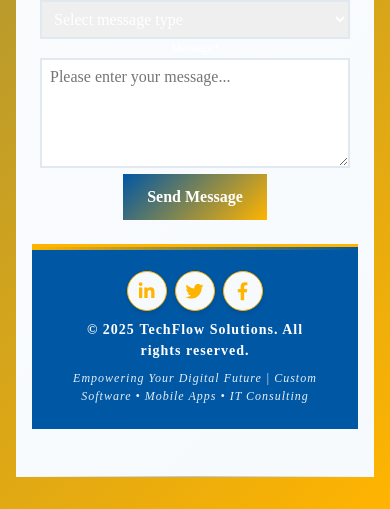
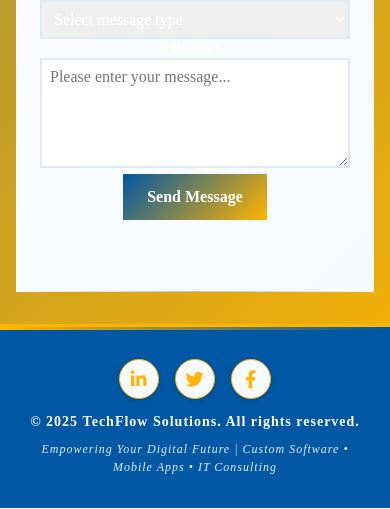
Before and after one commit to VCWVL/wede5020-poe-LUBOMBUYU, a plain HTML site: page contact.html in a window 390 px wide. Shown: the part 2400-2909 px from the top of the page. Drawn offline with nearby package versions, Linux system fonts and the light colour scheme.

Commit message:
Update responsive images and documentation for submission

```diff
--- a/contact.html
+++ b/contact.html
@@ -28,17 +28,6 @@
               integrity="sha256-p4NxAoJBhIIN+hmNHrzRCf9tD/miZyoHS5obTRR9BMY="
               crossorigin=""/>
         <script src="js/head.js"></script>  <!-- Dynamic head generation script -->
-        <script src="js/navigation.js"></script>    <!-- Navigation highlighting script -->
-        <script src="js/address.js"></script>       <!-- Dynamic address loading -->
-        <script src="js/footer.js"></script>    <!-- Dynamic footer generation -->
-        <script src="js/top.js"></script>   <!-- Scroll-to-top button functionality -->
-        <script src="js/validation.js"></script> <!-- Client-side form validation -->
-        <script src="js/contact-form.js"></script> <!-- Contact form submission handling -->
-        <!-- Leaflet JS for interactive maps -->
-        <script src="https://unpkg.com/leaflet@1.9.4/dist/leaflet.js"
-                integrity="sha256-20nQCchB9co0qIjJZRGuk2/Z9VM+kNiyxNV1lvTlZBo="
-                crossorigin=""></script>
-        <script src="js/maps.js"></script> <!-- Interactive maps initialization -->
     </head>
 
 <body class="contact-page">
@@ -187,8 +176,40 @@
         </form>
     </section>
 
+    </section> <!-- close .contact so footer is outside the boxed area -->
+ <!-- ================= Footer Section ================= -->
+    <!-- Site footer with social media links and company info - specific to contact page -->
+    <footer class="footer">
+        <div class="footer-content">
+            <div class="social-media">
+                <a href="https://linkedin.com/company/techflow-solutions" target="_blank" rel="noopener" aria-label="Connect with us on LinkedIn">
+                    <i class="fab fa-linkedin-in"></i>
+                </a>
+                <a href="https://twitter.com/techflow_sa" target="_blank" rel="noopener" aria-label="Follow us on Twitter">
+                    <i class="fab fa-twitter"></i>
+                </a>
+                <a href="https://facebook.com/techflow.solutions" target="_blank" rel="noopener" aria-label="Follow us on Facebook">
+                    <i class="fab fa-facebook-f"></i>
+                </a>
+            </div>
+            <div class="footer-info">
+                <p>&copy; 2025 <strong>TechFlow Solutions</strong>. All rights reserved.</p>
+                <p>Empowering Your Digital Future | Custom Software • Mobile Apps • IT Consulting</p>
+            </div>
+        </div>
+    </footer>
+
+    <!-- ================= JavaScript Files ================= -->
+    <!-- Scripts loaded at end of body for optimal performance -->
+    <script src="js/navigation.js"></script>    <!-- Navigation highlighting script -->
+    <script src="js/address.js"></script>       <!-- Dynamic address loading -->
+    <script src="js/top.js"></script>   <!-- Scroll-to-top button functionality -->
+    <script src="js/validation.js"></script> <!-- Client-side form validation -->
+    <script src="js/contact-form.js"></script> <!-- Contact form submission handling -->
+    <!-- Leaflet JS for interactive maps -->
+    <script src="https://unpkg.com/leaflet@1.9.4/dist/leaflet.js"
+            integrity="sha256-20nQCchB9co0qIjJZRGuk2/Z9VM+kNiyxNV1lvTlZBo="
+            crossorigin=""></script>
+    <script src="js/maps.js"></script> <!-- Interactive maps initialization -->
 </body>
-<!-- ================= Footer Section ================= -->
-<!-- Site footer with social media links and company info - dynamically loaded -->
-<footer class="footer"></footer>
 </html>
--- a/css/contact.css
+++ b/css/contact.css
@@ -1,3 +1,21 @@
+/* Contact Page Body Styles */
+body.contact-page {
+    margin: 0;
+    padding: 0;
+    scroll-behavior: smooth;
+    min-height: 100vh;
+    display: flex;
+    flex-direction: column;
+}
+
+body.contact-page > * {
+    flex-shrink: 0;
+}
+
+body.contact-page footer.footer {
+    margin-top: auto;
+}
+
 /* Contact Section - Enhanced Modern Design */
 .contact {
     background: linear-gradient(135deg, var(--bg-white) 0%, var(--bg-light) 100%);
@@ -599,6 +617,47 @@
         height: 200px;
     }
 }
+/* Footer Styles */
+/* Replace the problematic full-viewport footer rules with a flexible sticky footer */
+footer.footer {
+  width: 100%;
+  left: 0;
+  right: 0;
+  background-color: #0057a3;
+  color: #fff;
+  text-align: center;
+  padding: 2rem 0;
+  margin: 0;
+  box-sizing: border-box;
+  position: relative; /* keeps footer in normal flow; body.contact-page uses flex so margin-top:auto still works */
+}
+
+/* constrain and center the footer's inner content */
+footer.footer .footer-content {
+  max-width: 1200px;
+  margin: 0 auto;
+  padding: 0 1.5rem;
+  box-sizing: border-box;
+  display: flex;
+  flex-direction: column;
+  align-items: center;
+  gap: 0.75rem;
+}
+
+/* keep link and icon styles */
+footer.footer p,
+footer.footer a {
+  color: #fff;
+  text-decoration: none;
+}
+
+footer.footer .social-media {
+  display: flex;
+  gap: 1rem;
+  align-items: center;
+  justify-content: center;
+}
+
 
 /* High Contrast Mode Support */
 @media (prefers-contrast: high) {
--- a/js/head.js
+++ b/js/head.js
@@ -15,6 +15,7 @@ document.addEventListener('DOMContentLoaded', function () {
     const metaViewport = '<meta name="viewport" content="width=device-width, initial-scale=1.0">';
     const title = document.title || 'TechFlow Solutions';
     const metaDescription = document.querySelector('meta[name="description"]') ? '' : '<meta name="description" content="TechFlow Solutions empowers your business through Custom Software, Mobile Apps, and IT Consulting. Future-proof your digital presence.">';
+    const favicon = '<link rel="icon" type="image/jpeg" href="images/logo.jpeg">';
     const stylesheet = '<link rel="stylesheet" href="css/styles.css">';
 
     // Insert only if not already present
@@ -22,6 +23,7 @@ document.addEventListener('DOMContentLoaded', function () {
     if (!head.querySelector('meta[name="viewport"]')) head.insertAdjacentHTML('beforeend', metaViewport);
     if (!head.querySelector('title')) head.insertAdjacentHTML('beforeend', `<title>${title}</title>`);
     if (metaDescription) head.insertAdjacentHTML('beforeend', metaDescription);
+    if (!head.querySelector('link[rel="icon"]')) head.insertAdjacentHTML('beforeend', favicon);
     if (!head.querySelector('link[rel="stylesheet"][href="css/styles.css"]')) head.insertAdjacentHTML('beforeend', stylesheet);
 });
 
```
Also changed, not shown: css/services.css (+8 -5 lines), enquiry.html (+1 -0 lines), images/responsive/Desktop about.jpeg, images/responsive/Desktop contact.jpeg, images/responsive/Desktop enquiry.jpeg, images/responsive/Desktop homepage.jpeg, images/responsive/Desktop portfolio.jpeg, images/responsive/Desktop services.jpeg, 4 other files.
